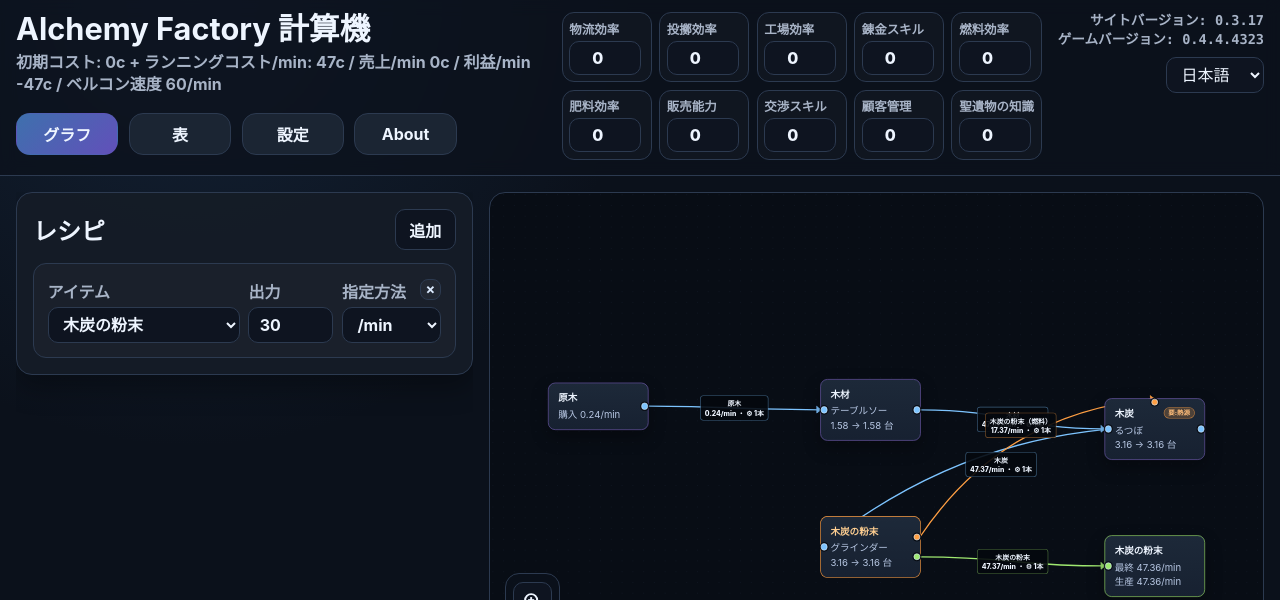
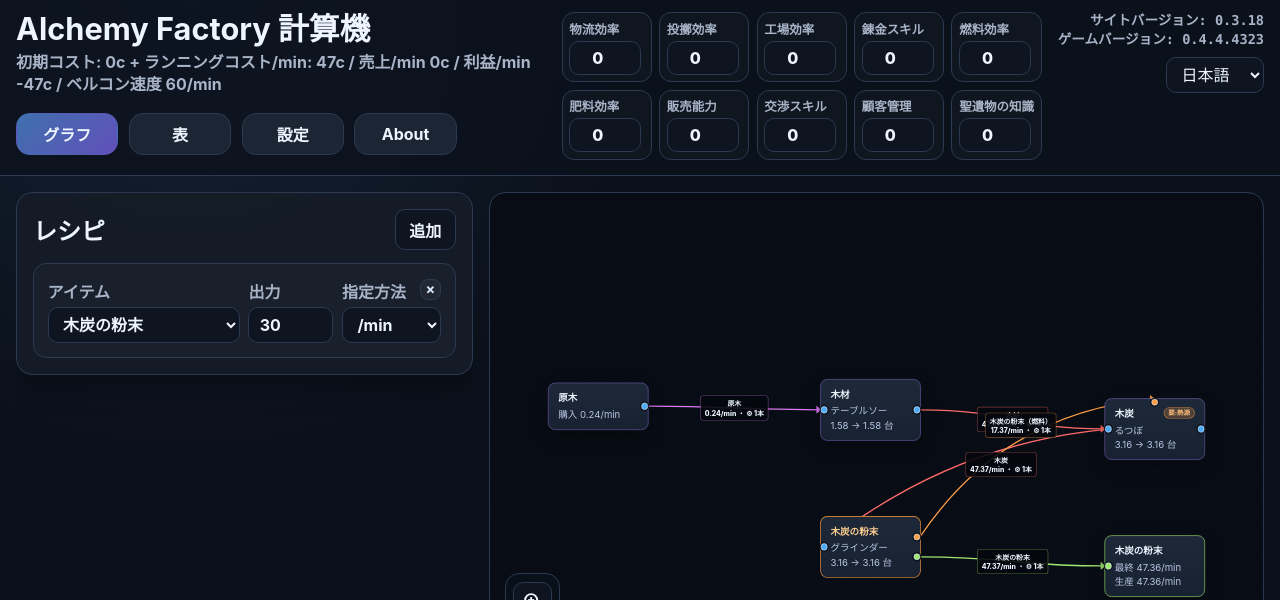
Before and after one commit to spaltfcy/alchemyfactory-calculator, a React (Vite) app: page / in a window 1280 px wide. Shown: the top 600 px of the page. Built offline with nearby package versions, Linux system fonts and the light colour scheme.

Commit message:
Separate graph input and output colors

```diff
--- a/package.json
+++ b/package.json
@@ -1,6 +1,6 @@
 {
   "name": "alchemyfactory-calculator",
-  "version": "0.3.17",
+  "version": "0.3.18",
   "private": true,
   "type": "module",
   "scripts": {
--- a/src/App.tsx
+++ b/src/App.tsx
@@ -12,7 +12,7 @@ import { SettingsTab } from './components/SettingsTab';
 import { AboutTab } from './components/AboutTab';
 import { formatCopper, formatNumber } from './utils/format';
 
-const APP_VERSION = '0.3.17';
+const APP_VERSION = '0.3.18';
 const GAME_VERSION = '0.4.4.4323';
 
 type RuntimeFlags = {
--- a/src/components/GraphTab.tsx
+++ b/src/components/GraphTab.tsx
@@ -33,7 +33,7 @@ type EdgeData = {
   itemName?: string;
   rateLabel?: string;
   color?: string;
-  cycleSide?: number;
+  inputColor?: string; cycleSide?: number;
   labelShiftY?: number;
   outputOrder?: number;
 };
@@ -185,7 +185,7 @@ function realignIncomingHandlesBySourceY(nodes: Node[], edges: Edge[]) {
     targetHandles.push({
      id,
      topPct: ((index + 1) / (sideEdges.length + 1)) * 100,
-     color: String(data.color ?? '#7dc4ff'),
+     color: String(data.inputColor ?? data.color ?? '#7dc4ff'),
      side,
     });
    });
@@ -218,7 +218,7 @@ function realignIncomingHandlesBySourceY(nodes: Node[], edges: Edge[]) {
     sourceHandles.push({
      id,
      topPct: ((index + 1) / (sideEdges.length + 1)) * 100,
-     color: String(data.color ?? '#7dc4ff'),
+     color: String(data.inputColor ?? data.color ?? '#7dc4ff'),
      side,
     });
    });
--- a/src/engine/graph.ts
+++ b/src/engine/graph.ts
@@ -37,25 +37,25 @@ export type PlannerNodeData = {
 };
 
 const FLOW_COLORS = [
-  '#ff6b6b',
-  '#4dabf7',
-  '#9775fa',
-  '#20c997',
-  '#f06595',
-  '#74c0fc',
-  '#38d9a9',
-  '#91a7ff',
+ '#ff6b6b',
+ '#f06595',
+ '#cc5de8',
+ '#845ef7',
+ '#ff922b',
+ '#ffa94d',
+ '#e64980',
+ '#da77f2',
 ] as const;
 
 const INPUT_FLOW_COLORS = [
- '#7dc4ff',
  '#4dabf7',
  '#74c0fc',
+ '#15aabf',
+ '#22b8cf',
+ '#20c997',
+ '#38d9a9',
  '#a5d8ff',
- '#91a7ff',
- '#b197fc',
  '#66d9e8',
- '#63e6be',
 ] as const;
 
 
@@ -157,6 +157,18 @@ function colorForRecipeInput(recipeId: string, itemId: string): string {
  return INPUT_FLOW_COLORS[index % INPUT_FLOW_COLORS.length] ?? DEFAULT_FLOW_COLOR;
 }
 
+function colorIndexFromKey(key: string): number {
+ let hash = 0;
+ for (let i = 0; i < key.length; i += 1) {
+  hash = (hash * 31 + key.charCodeAt(i)) >>> 0;
+ }
+ return hash;
+}
+
+function colorForExternalOutput(itemId: string): string {
+ return FLOW_COLORS[colorIndexFromKey(itemId) % FLOW_COLORS.length] ?? DEFAULT_FLOW_COLOR;
+}
+
 function marker(color: string) {
   return { type: MarkerType.ArrowClosed, color };
 }
@@ -200,6 +212,7 @@ function makeEdge(args: {
   rate: number;
   belts: number;
   color: string;
+ inputColor?: string;
   lang: Lang;
   dashed?: boolean;
   itemLabel?: string;
@@ -224,6 +237,7 @@ function makeEdge(args: {
   sourceSide: args.sourceSide,
   targetSide: args.targetSide,
       color: args.color,
+ inputColor: args.inputColor ?? args.color,
       cycleSide: 0,
       labelShiftY: 0,
       outputOrder: args.outputOrder ?? 9999,
@@ -569,7 +583,9 @@ for (const itemId of new Set([...sourceItemIds, ...finalItemIds])) {
 
     if (sourceId === targetId) continue;
 
-    const color = colorForRecipeInput(edge.toRecipeId, edge.fromItemId);
+    const color = producerRecipeId ? colorForRecipeOutput(producerRecipeId, edge.fromItemId) : colorForExternalOutput(edge.fromItemId);
+
+ const inputColor = colorForRecipeInput(edge.toRecipeId, edge.fromItemId);
 
     addOrMergeEdge(
       edges,
@@ -581,6 +597,7 @@ for (const itemId of new Set([...sourceItemIds, ...finalItemIds])) {
         rate: edge.rate,
         belts: edge.belts,
         color,
+   inputColor,
         lang,
   settings,
         outputOrder: inputSortKey(edge.toRecipeId, edge.fromItemId),
```
